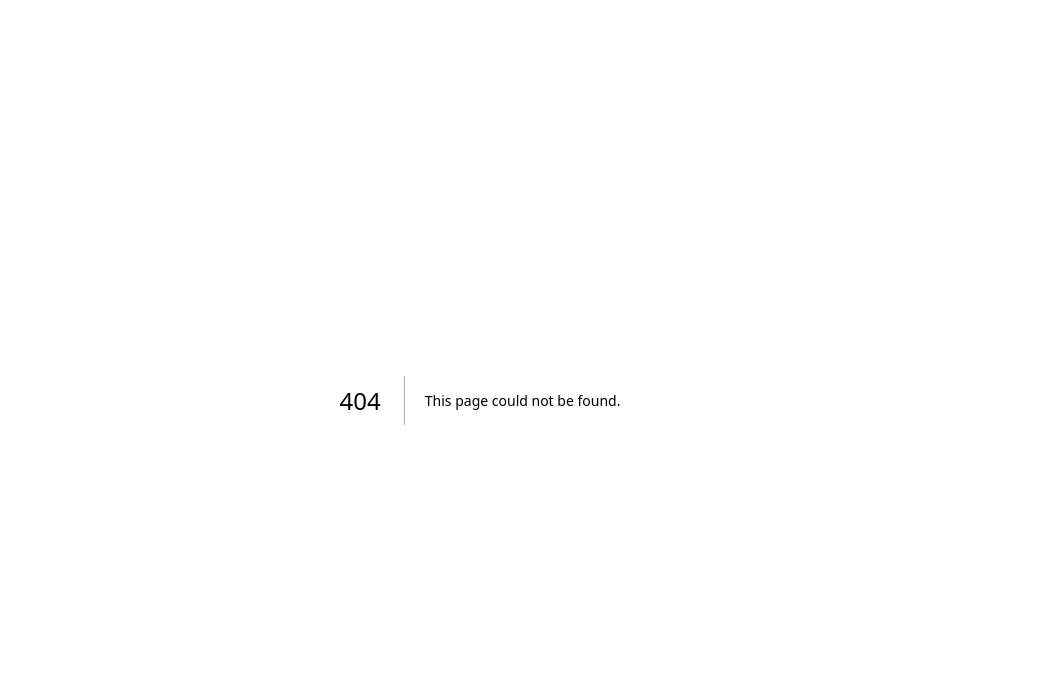
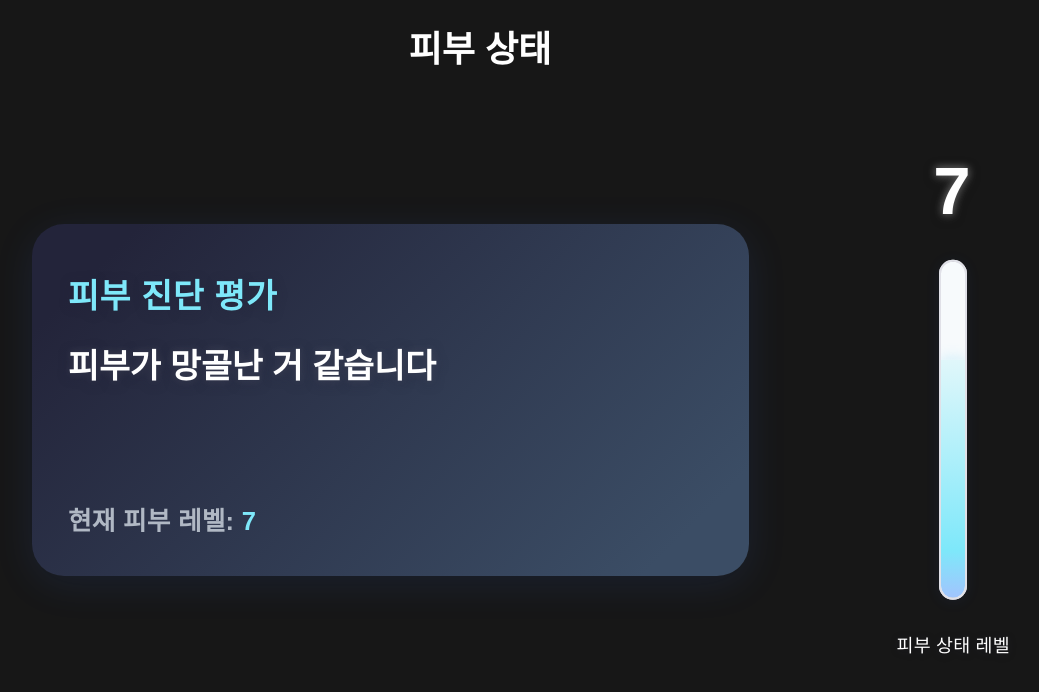
Before and after one commit to smartm1rror/smart_mirror_fe, a Next.js app: page /DataScreen/skin-status in a window 1280 px wide. Before the commit this address had no page. Shown: the top 692 px of the page, without its empty margins (160-1199 px from the left). Built offline with nearby package versions, Linux system fonts and the light colour scheme.

Commit message:
design one

```diff
--- a/package.json
+++ b/package.json
@@ -22,8 +22,10 @@
     "@tensorflow/tfjs-core": "^4.22.0",
     "framer-motion": "^12.16.0",
     "next": "15.3.3",
+    "qrcode.react": "^4.2.0",
     "react": "^19.0.0",
     "react-dom": "^19.0.0",
+    "react-qr-code": "^2.0.15",
     "react-webcam": "^7.2.0"
   },
   "devDependencies": {
--- a/src/app/DataScreen/hair-style/page.tsx
+++ /dev/null
@@ -1,7 +0,0 @@
-export default function HairStylePage() {
-    return (
-        <div>
-            teastjioeajsoi
-        </div>
-    )
-}
--- a/src/app/DataScreen/page.tsx
+++ b/src/app/DataScreen/page.tsx
@@ -2,20 +2,22 @@
 
 import { useState } from 'react';
 import { motion, AnimatePresence } from 'framer-motion';
-import HairPage from './hair-style/page';
 import PersonalColorPage from './personal-color/page';
 import SkinCarePage from './skin-care/page';
 import SkinDiagnosisPage from './skin-diagnosis/page';
+import QRCodePage from './qr-code/page';
+import SkinStatusPage from './skin-status/page';
 
 export default function Page() {
-    const [[page, direction], setPage] = useState([1, 0]);
+    const [[page, direction], setPage] = useState([0, 0]);
     const [isAnimating, setIsAnimating] = useState(false);
 
     const pages = [
-        <HairPage key="page" />,
+        <SkinStatusPage key="page" />,
+        <SkinCarePage key="page" />,
+        <SkinDiagnosisPage key="page" />,
         <PersonalColorPage key="page" />,
-        <SkinCarePage key="page" />,
-        <SkinDiagnosisPage key="page" />
+        <QRCodePage key="page" />
     ];
 
     const variants = {
--- /dev/null
+++ b/src/app/DataScreen/qr-code/components/RandomQRCode.tsx
@@ -0,0 +1,42 @@
+'use client';
+
+import QRCode from 'react-qr-code';
+
+function getRandomString(): string {
+  const result = 'https://www.naver.com/';
+  return result;
+}
+
+
+export default function CenteredQRCode() {
+  const randomData = getRandomString();
+
+  return (
+    <div style={{
+      backgroundColor: 'black',
+      height: '100vh',
+      display: 'flex',
+      flexDirection: 'column',
+      justifyContent: 'center',
+      alignItems: 'center',
+      color: 'white',
+      textAlign: 'center',
+      padding: '20px',
+    }}>
+      <div style={{
+        border: '8px solid white',
+        padding: '10px',
+        borderRadius: '12px',
+        backgroundColor: 'white',
+      }}>
+        <QRCode value={randomData} size={200} />
+      </div>
+      <p style={{ marginTop: '20px', fontSize: '18px' }}>
+        QR코드로 찍으면 폰으로 볼 수 있습니다.
+      </p>
+      <p style={{ marginTop: '10px', fontSize: '16px', color: '#cccccc' }}>
+        아래로 스와이프하면 화면이 꺼집니다
+      </p>
+    </div>
+  );
+}
--- /dev/null
+++ b/src/app/DataScreen/qr-code/page.tsx
@@ -0,0 +1,9 @@
+import RandomQRCode from "./components/RandomQRCode";
+
+export default function QRCodePage() {
+    return (
+        <div>
+            <RandomQRCode />
+        </div>
+    )
+}
--- /dev/null
+++ b/src/app/DataScreen/skin-status/page.tsx
@@ -0,0 +1,25 @@
+"use client";
+
+import SkinMonitor from "./skinmonitor/SkinMonitor";
+import SkinLevelThermometer from "./thermometer/SkinLevelThermometer";
+
+export default function SkinStatusPage() {
+    const level = 7;
+    const diagnosis = "피부가 망골난 거 같습니다";
+
+    return (
+        <div>
+            <div
+                className="text-4xl font-bold text-center mb-4"
+                style={{
+                    marginTop: "30px",
+                }}
+            >피부 상태</div>
+            <SkinMonitor
+                level={level}
+                diagnosis={diagnosis}
+            />
+            <SkinLevelThermometer level={level} />
+        </div>
+    )
+}
--- /dev/null
+++ b/src/app/DataScreen/skin-status/skinmonitor/SkinMonitor.tsx
@@ -0,0 +1,171 @@
+"use client";
+
+import React from 'react';
+
+// 해 쨍쨍 SVG (10렙)
+function SunnyIcon() {
+  return (
+    <svg width="64" height="64" viewBox="0 0 64 64">
+      <circle cx="32" cy="32" r="16" fill="#ffe066" />
+      <g stroke="#ffe066" strokeWidth="4">
+        <line x1="32" y1="6" x2="32" y2="18" />
+        <line x1="32" y1="46" x2="32" y2="58" />
+        <line x1="6" y1="32" x2="18" y2="32" />
+        <line x1="46" y1="32" x2="58" y2="32" />
+        <line x1="14" y1="14" x2="22" y2="22" />
+        <line x1="42" y1="42" x2="50" y2="50" />
+        <line x1="14" y1="50" x2="22" y2="42" />
+        <line x1="42" y1="22" x2="50" y2="14" />
+      </g>
+    </svg>
+  );
+}
+
+type SkinMonitorProps = {
+  level: number; // 1~10
+  diagnosis: string;
+};
+
+export default function SkinMonitor({ level, diagnosis }: SkinMonitorProps) {
+  let accent = '#b0b8c4';
+  if (level >= 8) accent = '#5fd1f9';
+  else if (level >= 5) accent = '#7ee8fa';
+
+  // 비 내리는 배경 효과 (좌상단→우하단)
+  const showRain = level <= 3;
+  const rainDropCount = 22;
+  const rainEffect = showRain ? (
+    <div style={{
+      position: 'absolute',
+      top: 0,
+      left: 0,
+      width: '100%',
+      height: '100%',
+      pointerEvents: 'none',
+      overflow: 'hidden',
+      zIndex: 0,
+    }}>
+      <style>{`
+        @keyframes rainDropDiag {
+          0% { transform: translate(100px, -40px) rotate(28deg); opacity: 0.8; }
+          80% { opacity: 1; }
+          100% { transform: translate(-40px, 120px) rotate(28deg); opacity: 0; }
+        }
+        .rain-drop-diag {
+          position: absolute;
+          width: 2.5px;
+          height: 28px;
+          background: linear-gradient(180deg, #e0f3fc 0%, #b0b8c4 100%);
+          border-radius: 2px;
+          opacity: 0.7;
+          animation: rainDropDiag linear infinite;
+          transform: rotate(28deg);
+          transform-origin: center;
+        }
+      `}</style>
+      {Array.from({ length: rainDropCount }).map((_, i) => {
+        const left = Math.random() * 98;
+        const delay = Math.random() * 1.5;
+        const duration = 1.1 + Math.random() * 1.2;
+        return (
+          <div
+            key={i}
+            className="rain-drop-diag"
+            style={{
+              left: `${left}%`,
+              animationDelay: `${delay}s`,
+              animationDuration: `${duration}s`,
+              top: 0,
+              zIndex: 0,
+            }}
+          />
+        );
+      })}
+    </div>
+  ) : null;
+
+  // 해 쨍쨍 효과 (10렙)
+  const showSunny = level === 10;
+  const sunnyEffect = showSunny ? (
+    <div style={{
+      position: 'absolute',
+      top: 32,
+      right: 32,
+      zIndex: 1,
+      filter: 'drop-shadow(0 0 32px #ffe06699)',
+    }}>
+      <SunnyIcon />
+    </div>
+  ) : null;
+
+  return (
+    <div
+      style={{
+        position: 'fixed',
+        top: '50%',
+        left: '15%',
+        width: '56%',
+        height: '44vh',
+        transform: 'translateY(-50%)',
+        minWidth: 340,
+        maxWidth: 1200,
+        padding: '48px 36px 48px 36px',
+        borderRadius: 32,
+        background: 'linear-gradient(135deg, #23243a 10%, #3b4d65 90%)',
+        boxShadow: '0 8px 40px 0 rgba(60,120,255,0.10)',
+        display: 'flex',
+        flexDirection: 'column',
+        alignItems: 'flex-start',
+        zIndex: 20,
+        userSelect: 'none',
+        overflow: 'hidden',
+        color: '#fff',
+        fontSize: '1.15rem',
+      }}
+    >
+      {rainEffect}
+      {sunnyEffect}
+      <div
+        style={{
+          fontSize: '2.1rem',
+          fontWeight: 800,
+          color: accent,
+          marginBottom: 22,
+          letterSpacing: '0.02em',
+          textShadow: '0 2px 12px #23243a66',
+          zIndex: 1,
+        }}
+      >
+        피부 진단 평가
+      </div>
+      <div
+        style={{
+          fontSize: '2.1rem',
+          color: '#fff',
+          fontWeight: 800,
+          lineHeight: 1.35,
+          textShadow: '0 2px 12px #23243a99, 0 0 8px #fff2',
+          marginBottom: 10,
+          wordBreak: 'keep-all',
+          zIndex: 1,
+        }}
+      >
+        {diagnosis}
+      </div>
+      <div
+        style={{
+          marginTop: 22,
+          fontSize: '1.6rem',
+          color: '#b0b8c4',
+          fontWeight: 700,
+          letterSpacing: '0.01em',
+          zIndex: 1,
+          position: 'relative',
+          top: 80,
+        }}
+      >
+        현재 피부 레벨: <span style={{ color: accent, fontWeight: 900 }}>{level}</span>
+      </div>
+    </div>
+  );
+}
--- /dev/null
+++ b/src/app/DataScreen/skin-status/thermometer/SkinLevelThermometer.tsx
@@ -0,0 +1,112 @@
+"use client";
+
+import React from 'react';
+
+type SkinLevelThermometerModernProps = {
+  level: number; // 1~10
+};
+
+export default function SkinLevelThermometerModern({ level }: SkinLevelThermometerModernProps) {
+  const safeLevel = Math.min(Math.max(level, 1), 10);
+
+  // 색상: 낮을 때는 회색, 높을 때는 밝은 블루/옐로우 계열
+  let fillColor = '#b0b8c4'; // 기본: 회색빛
+  if (safeLevel >= 8) fillColor = 'linear-gradient(180deg, #fffbe0 0%, #fff176 60%, #5fd1f9 100%)';
+  else if (safeLevel >= 5) fillColor = 'linear-gradient(180deg, #e0f7fa 0%, #7ee8fa 80%, #a1c4fd 100%)';
+
+  // 체온계 크기
+  const thermometerHeight = 340;
+  const thermometerWidth = 72;
+  const fillMaxHeight = thermometerHeight;
+  const fillHeight = (safeLevel / 10) * fillMaxHeight;
+
+  return (
+    <div style={{
+      position: 'fixed',
+      top: '50%',
+      right: '6%',
+      transform: 'translateY(-50%)',
+      display: 'flex',
+      flexDirection: 'column',
+      alignItems: 'center',
+      zIndex: 20,
+      userSelect: 'none',
+      minWidth: 180,
+    }}>
+      {/* 숫자 */}
+      <div style={{
+        fontSize: '4.2rem',
+        fontWeight: 800,
+        color: '#fff',
+        marginBottom: '18px',
+        letterSpacing: '0.04em',
+        textShadow: '0 2px 12px #2229, 0 0 8px #fff8',
+      }}>
+        {safeLevel}
+      </div>
+      {/* 체온계 본체 (동그라미 없이) */}
+      <div style={{
+        position: 'relative',
+        width: thermometerWidth,
+        height: thermometerHeight,
+        display: 'flex',
+        alignItems: 'flex-end',
+        justifyContent: 'center',
+      }}>
+        {/* 체온계 바디 */}
+        <div style={{
+          position: 'absolute',
+          left: (thermometerWidth - 28) / 2,
+          top: 0,
+          width: 28,
+          height: thermometerHeight,
+          background: 'linear-gradient(180deg, #f7fafc 60%, #e0f3fc 100%)',
+          borderRadius: 16,
+          boxShadow: '0 2px 16px 0 rgba(60,120,255,0.07)',
+          border: '2.5px solid #e0e0e7',
+          zIndex: 1,
+          overflow: 'hidden',
+          display: 'flex',
+          alignItems: 'flex-end',
+        }}>
+          {/* 채워진 부분 */}
+          <div style={{
+            position: 'absolute',
+            bottom: 0,
+            left: 0,
+            width: '100%',
+            height: fillHeight,
+            background: fillColor,
+            borderRadius: '0 0 16px 16px',
+            transition: 'height 0.5s cubic-bezier(.4,2,.6,1)',
+            boxShadow: '0 0 16px 0 #5fd1f955',
+          }} />
+        </div>
+        {/* 외곽선 강조 */}
+        <div style={{
+          position: 'absolute',
+          left: (thermometerWidth - 28) / 2,
+          top: 0,
+          width: 28,
+          height: thermometerHeight,
+          borderRadius: 16,
+          border: '2.5px solid #e0e0e7',
+          boxSizing: 'border-box',
+          pointerEvents: 'none',
+          zIndex: 3,
+        }} />
+      </div>
+      {/* 라벨 */}
+      <div style={{
+        marginTop: '32px',
+        fontSize: '1.15rem',
+        color: '#fff',
+        letterSpacing: '0.01em',
+        fontWeight: 500,
+        textShadow: '0 1px 8px #23243a55'
+      }}>
+        피부 상태 레벨
+      </div>
+    </div>
+  );
+}
--- a/src/app/FaceDetection/context/CameraModule.tsx
+++ b/src/app/FaceDetection/context/CameraModule.tsx
@@ -44,7 +44,7 @@ const CameraModule = forwardRef<{ capture: () => void }, CameraModuleProps>(
             height: CAMERA_HEIGHT,
             facingMode: "user",
           }}
-          style={{ width: 0, height: 0, position: "absolute", left: "-9999px" }}
+          // style={{ width: 0, height: 0, position: "absolute", left: "-9999px" }}
         />
         <canvas ref={canvasRef} style={{ display: "none" }} />
       </>
```
Also changed, not shown: 1 other file (tests, documents, lock files or other folders).
